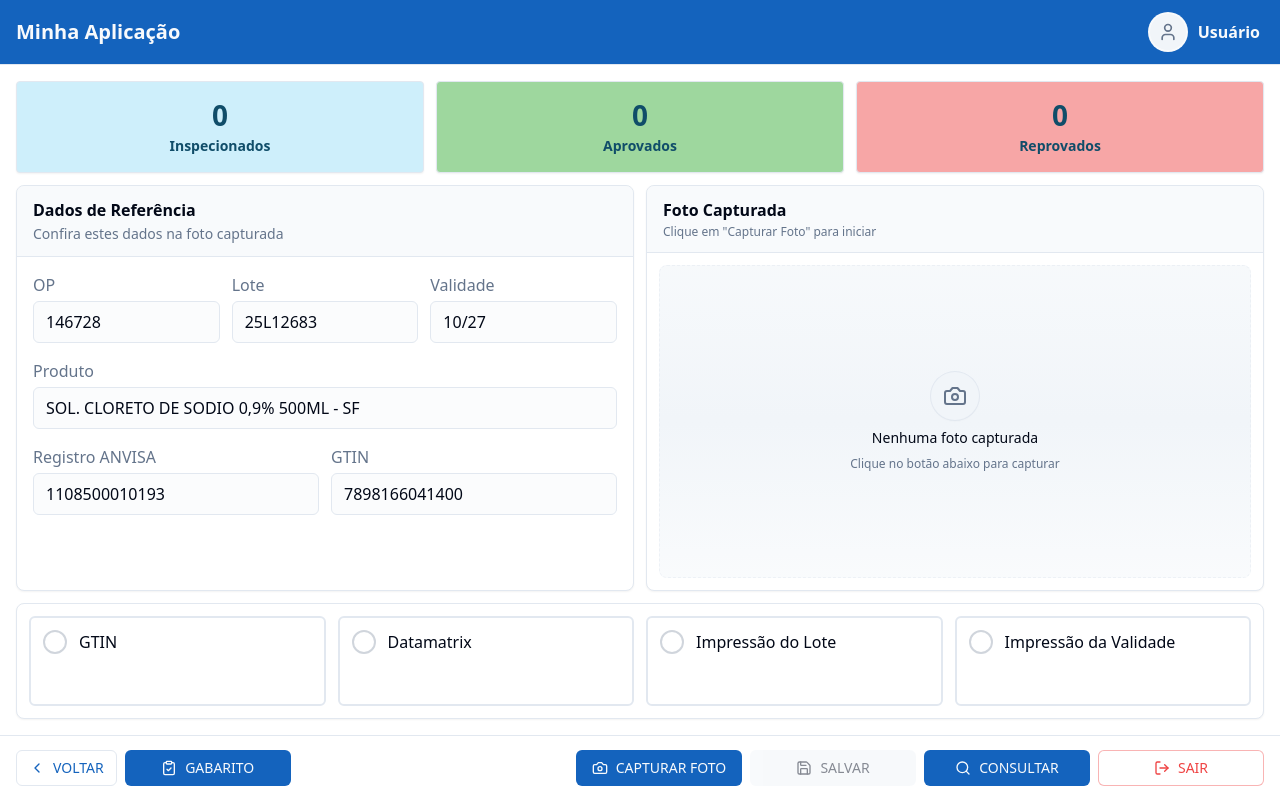
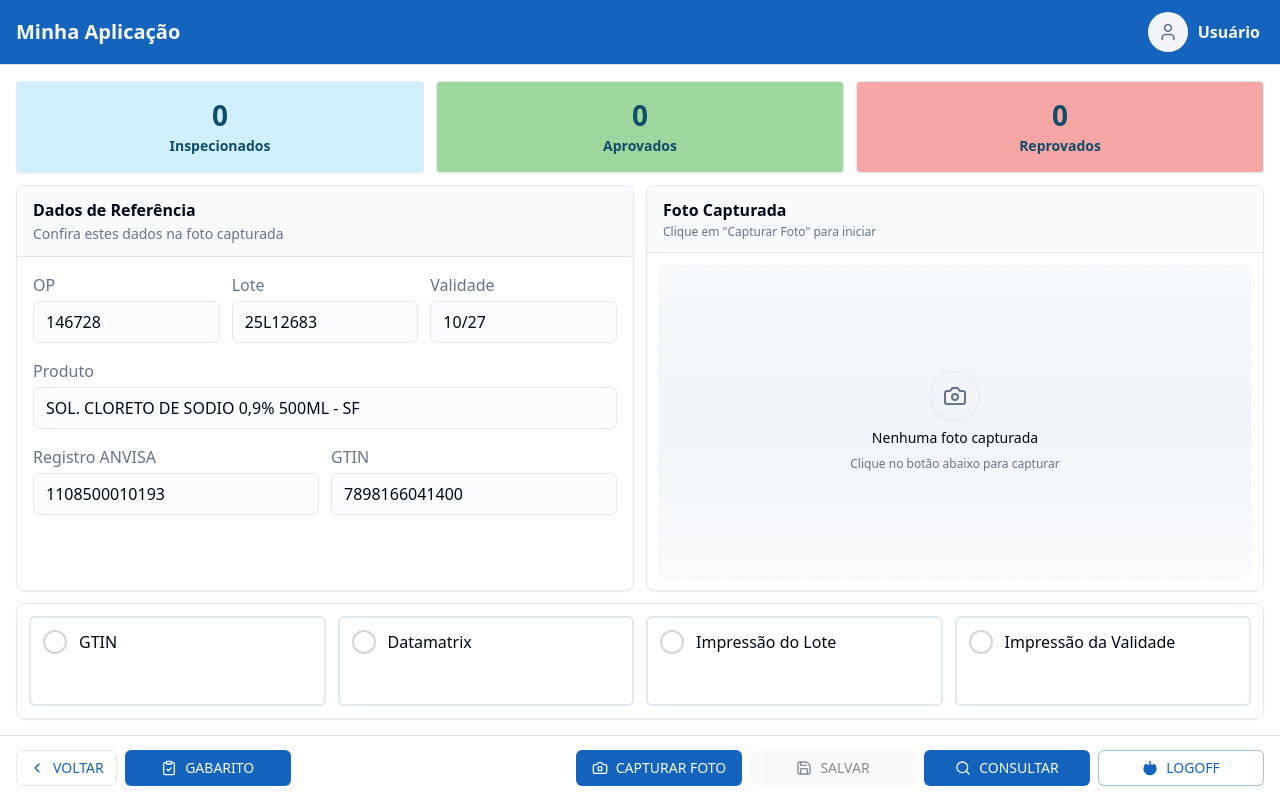
Before and after one commit to emanuelsc3s/camera-web, a React (Vite) app: page / in a window 1280 px wide. Built offline with nearby package versions, Linux system fonts and the light colour scheme.

Commit message:
icon Logoff

```diff
--- a/src/pages/HomePage.tsx
+++ b/src/pages/HomePage.tsx
@@ -25,7 +25,7 @@ import {
   Save,
   AlertCircle,
   ClipboardCheck,
-  LogOut
+  Power
 } from 'lucide-react'
 import type { InspectionItem, ConformityState, InspectionRecord, InspectionStatus } from '@/types/inspection'
 import { saveInspectionRecord, generateRecordId, formatDateTime } from '@/services/storageService'
@@ -383,12 +383,12 @@ export default function HomePage() {
               <Button
                 variant="outline"
                 style={{ height: '36px', minWidth: '166px', paddingLeft: '12px', paddingRight: '12px' }}
-                className="rounded-md gap-1 sm:gap-1.5 md:gap-2 text-xs sm:text-sm text-destructive border-destructive/40 hover:text-destructive hover:border-destructive"
+                className="rounded-md gap-1 sm:gap-1.5 md:gap-2 text-xs sm:text-sm text-primary border-primary/40 hover:text-primary hover:border-primary"
                 onClick={() => setIsLogoutModalOpen(true)}
               >
-                <LogOut className="w-3 h-3 sm:w-3.5 sm:h-3.5 md:w-4 md:h-4" />
-                <span className="hidden sm:inline">SAIR</span>
-                <span className="sm:hidden">Sair</span>
+                <Power className="w-3 h-3 sm:w-3.5 sm:h-3.5 md:w-4 md:h-4" fill="currentColor" />
+                <span className="hidden sm:inline">LOGOFF</span>
+                <span className="sm:hidden">Logoff</span>
               </Button>
             </div>
           </div>
@@ -462,7 +462,7 @@ export default function HomePage() {
         <DialogContent className="sm:max-w-[425px]">
           <DialogHeader>
             <DialogTitle className="flex items-center gap-2">
-              <LogOut className="w-5 h-5 text-destructive" />
+              <Power className="w-5 h-5 text-primary" fill="currentColor" />
               Confirmar saída
             </DialogTitle>
             <DialogDescription className="text-lg pt-2 text-gray-700 dark:text-gray-300">
```
